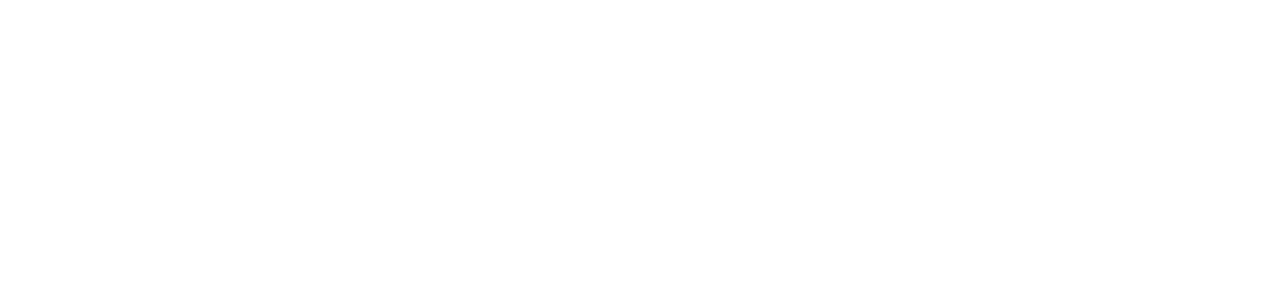
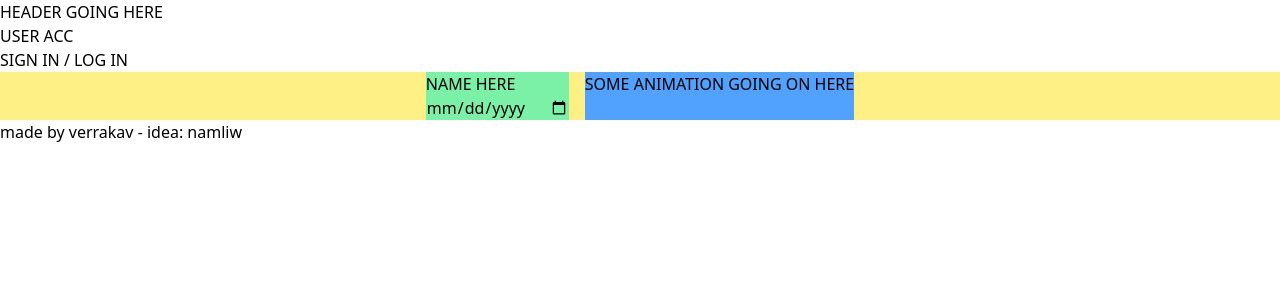
Before and after one commit to verrakav/bday-music-app, a React (Vite) app in the folder front/: page / in a window 1280 px wide. Shown: the top 300 px of the page. Built offline with nearby package versions, Linux system fonts and the light colour scheme.

Commit message:
basic app layout

```diff
--- a/front/src/App.tsx
+++ b/front/src/App.tsx
@@ -1,5 +1,34 @@
 function App() {
-  return <></>;
+  return (
+    <>
+      <header>
+        HEADER GOING HERE
+        <div>USER ACC</div>
+        <div>SIGN IN / LOG IN</div>
+      </header>
+
+      <main>
+        <div className="flex flex-col justify-between items-center bg-yellow-200">
+          {/* Mother div */}
+          <div className="flex flex-row gap-4">
+            {/* Left side */}
+            <div className="flex flex-col bg-green-300">
+              <p>NAME HERE</p>
+              <input type="date" />
+            </div>
+            {/* Right side */}
+            <div className="flex flex-col bg-blue-400">
+              SOME ANIMATION GOING ON HERE
+            </div>
+          </div>
+        </div>
+      </main>
+
+      <footer>
+        <p>made by verrakav - idea: namliw</p>
+      </footer>
+    </>
+  );
 }
 
 export default App;
```
Also changed, not shown: front/src/App.css (deleted).
